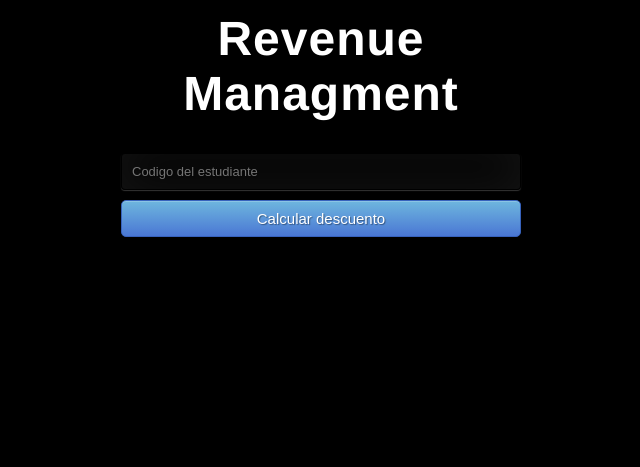
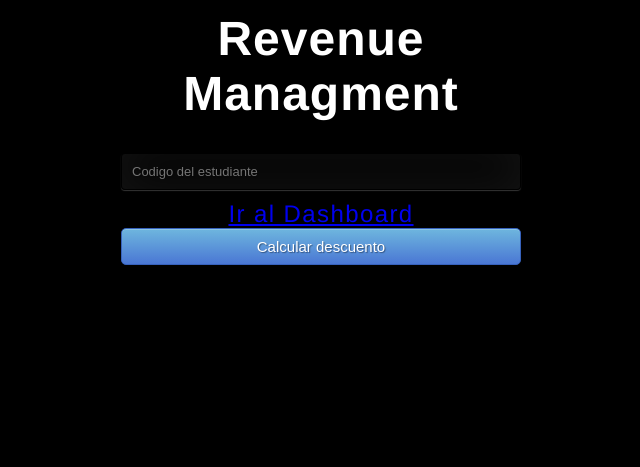
Before and after one commit to Meiker28/apprevenue, a Flask app: page / in a window 1280 px wide. Shown: the part 191-658 px from the top of the page, without its empty margins (369-1009 px from the left). Run offline with Flask 2, Linux system fonts and the light colour scheme.

Commit message:
Add files via upload

```diff
--- a/templates/index.html
+++ b/templates/index.html
@@ -21,7 +21,7 @@
       <input type="text" name="Edad del estudiante" placeholder="Codigo del estudiante" required="required" />
 		  <!-- <input type="text" name="Número de hermanos" placeholder="Número de hermanos" required="required" />-->
 
-
+       <a href="https://datastudio.google.com/reporting/367fd3f2-746f-4b81-9abc-e986cf7837b7"> Ir al Dashboard </a>
         <button type="submit" class="btn btn-primary btn-block btn-large">Calcular descuento</button>
     </form>
 
```
